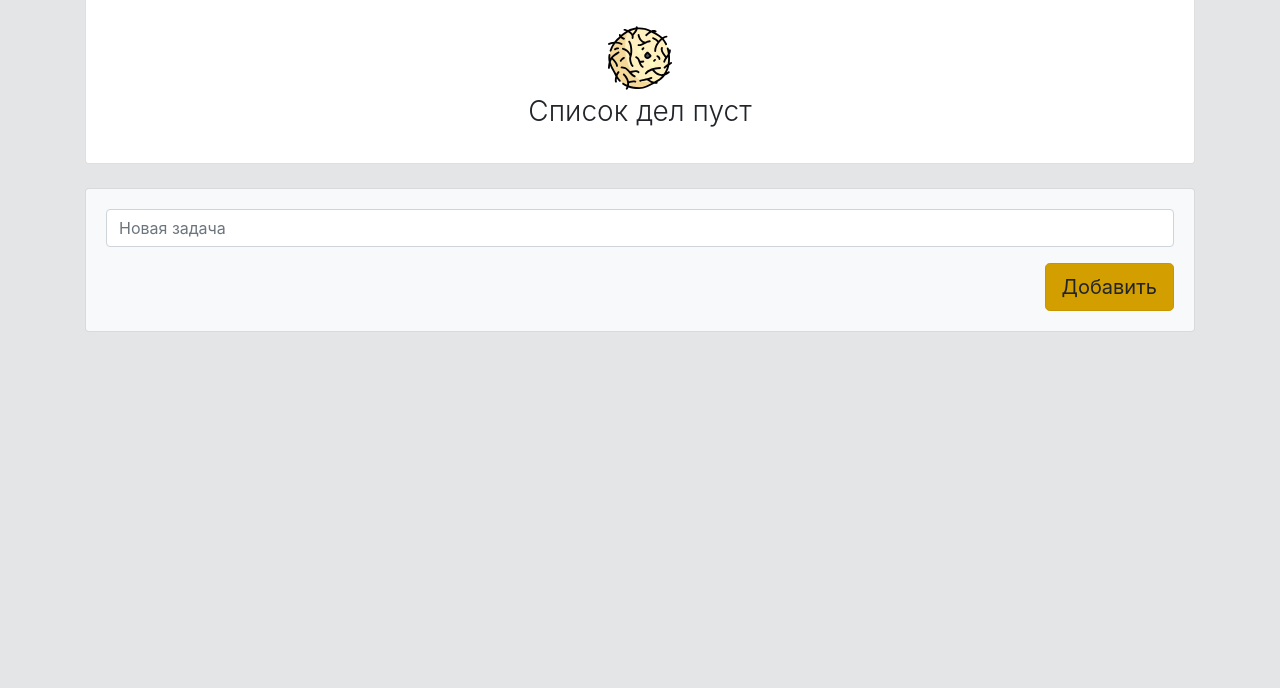
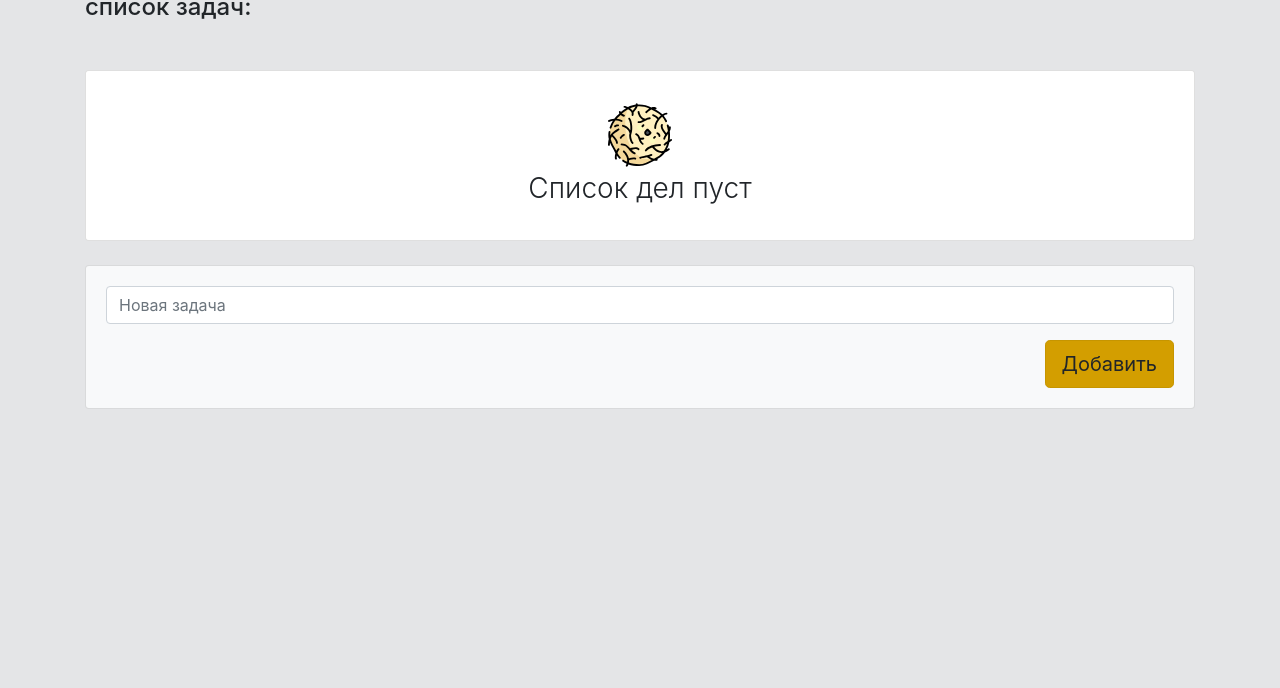
Before and after one commit to Kepler-z/todo, a plain HTML site: page index.html in a window 1280 px wide. Shown: the part 112-800 px from the top of the page. Drawn offline with nearby package versions, Linux system fonts and the light colour scheme.

Commit message:
Update index.html

```diff
--- a/index.html
+++ b/index.html
@@ -12,7 +12,7 @@
 	<div class="container">
 
 		<div class="display-4 mb-2">ToDO</div>
-
+		<div class="h4 mb-5">список задач:</div>
 		<!-- List of tasks -->
 		<div class="card mb-4">
 			<ul id="tasksList" class="list-group list-group-flush">
```
